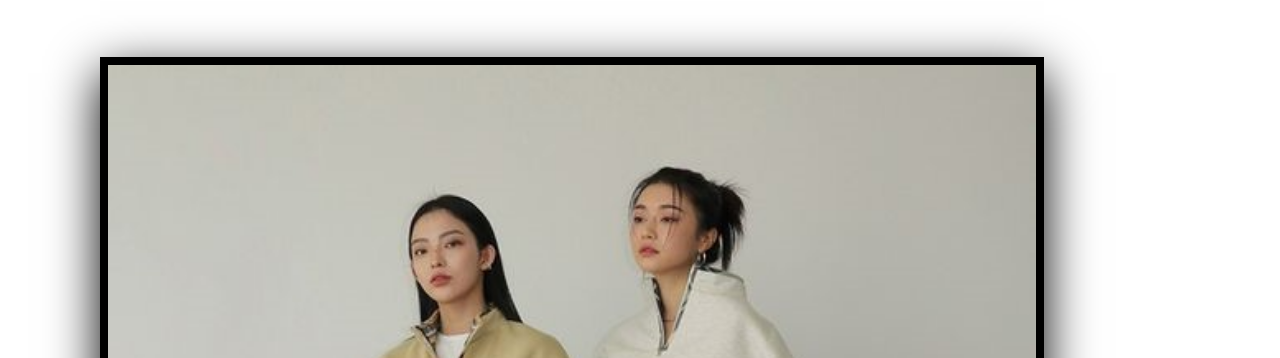
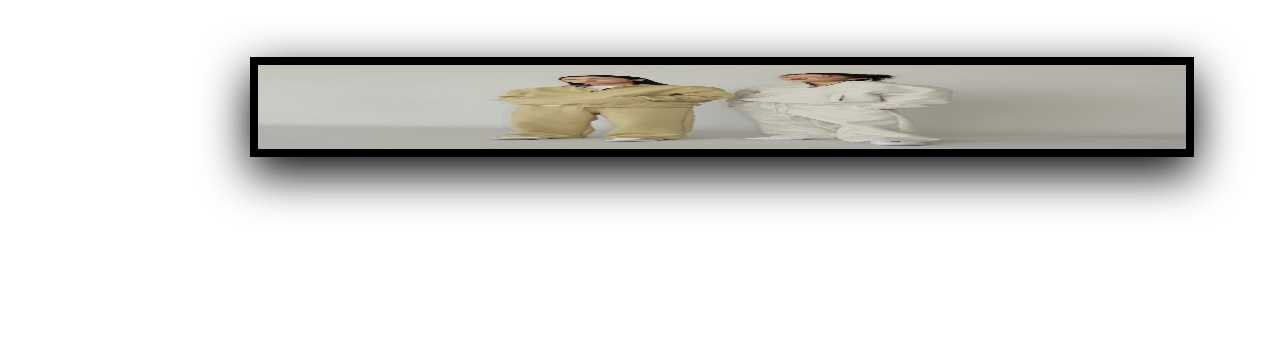
Before and after one commit to mohannadhawash/mohannadhawash.github.io, a plain HTML site: page sets-page1.html in a window 1280 px wide. Shown: the part 418-776 px from the top of the page. Drawn offline with Linux system fonts and the light colour scheme.

Commit message:
Update sets-page1-style1.css

```diff
--- a/sets-page1-style1.css
+++ b/sets-page1-style1.css
@@ -126,8 +126,8 @@ section{
 .firstphoto img{
     display: flexbox;
     width:80%;
-    margin-left:50px;
-    height:80%;
+    margin-left:200px;
+    height:100px;
     background-position: right center;
     border: 0.5rem solid black ;
     box-shadow: 0 1rem 3rem;
```
